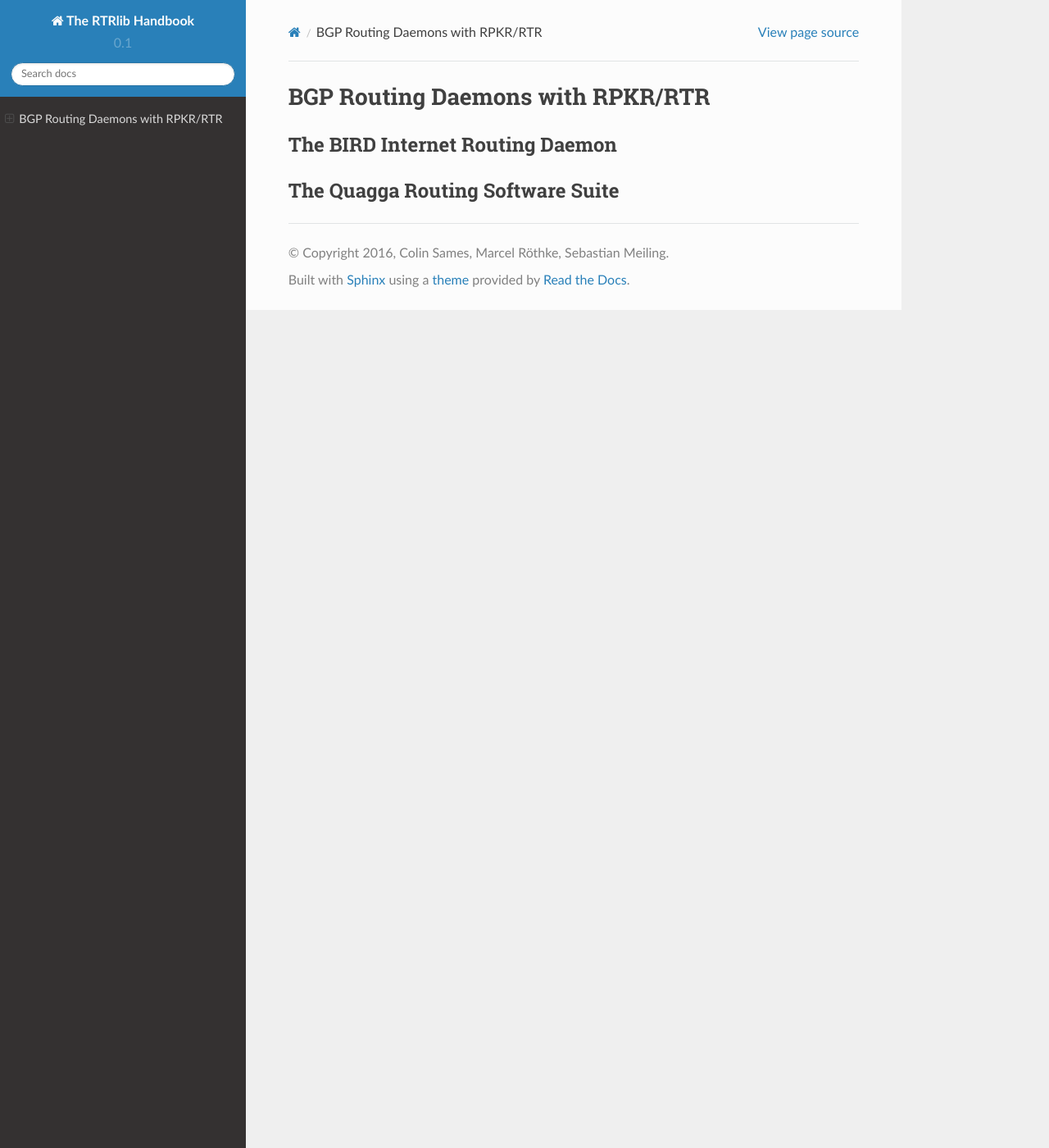
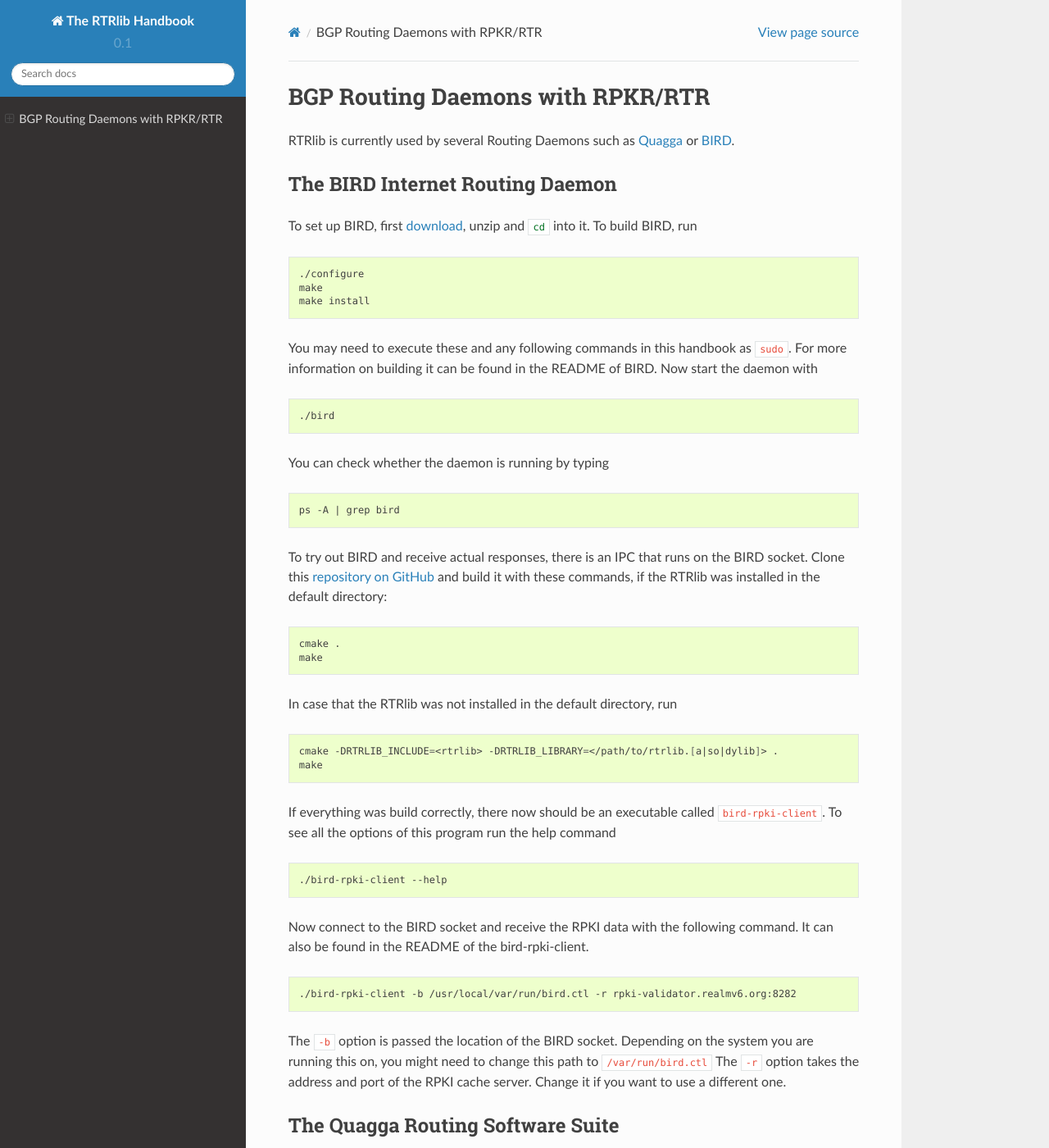
Before and after one commit to rtrlib/handbook, a Sphinx documentation site: the page built from source/bgprd.rst, in a window 1280 px wide and 1400 px high. Shown: the whole window at 82% size. Built offline with Sphinx 7.4.7 and the Read the Docs theme 2.0.0, drawn with Linux system fonts in a browser that asks for light colours; some of the changed text lies outside the part shown.

Commit message:
Add first setup for BIRD.

```diff
--- a/source/bgprd.rst
+++ b/source/bgprd.rst
@@ -1,8 +1,69 @@
 BGP Routing Daemons with RPKR/RTR
 =================================
+
+RTRlib is currently used by several Routing Daemons such as `Quagga <http://www.nongnu.org/quagga/>`_ or `BIRD <http://bird.network.cz/>`_.
 
 The BIRD Internet Routing Daemon
 --------------------------------
 
+.. role:: bash(code)
+  :language: bash
+
+To set up BIRD, first `download <http://bird.network.cz/?download>`_, unzip and :bash:`cd` into it. To build BIRD, run
+
+.. code-block:: bash
+
+  ./configure
+  make
+  make install
+
+You may need to execute these and any following commands in this handbook as :bash:`sudo`. For more information on building it can be found in the README of BIRD.
+Now start the daemon with
+
+.. code-block:: bash
+
+  ./bird
+
+You can check whether the daemon is running by typing
+
+.. code-block:: bash
+
+  ps -A | grep bird
+
+To try out BIRD and receive actual responses, there is an IPC that runs on the BIRD socket. Clone this `repository on GitHub <https://github.com/rtrlib/bird-rtrlib-cli>`_
+and build it with these commands, if the RTRlib was installed in the default directory:
+
+.. code-block:: bash
+
+  cmake .
+  make
+
+In case that the RTRlib was not installed in the default directory, run
+
+.. code-block:: bash
+
+  cmake -DRTRLIB_INCLUDE=<rtrlib> -DRTRLIB_LIBRARY=</path/to/rtrlib.[a|so|dylib]> .
+  make
+
+If everything was build correctly, there now should be an executable called :bash:`bird-rpki-client`. To see all the options of this program run the help command
+
+.. code-block:: bash
+
+  ./bird-rpki-client --help
+
+Now connect to the BIRD socket and receive the RPKI data with the following command. It can also be found in the README of the bird-rpki-client.
+
+.. code-block:: bash
+
+  ./bird-rpki-client -b /usr/local/var/run/bird.ctl -r rpki-validator.realmv6.org:8282
+
+The :bash:`-b` option is passed the location of the BIRD socket. Depending on the system you are running this on, you might need to change this path to :bash:`/var/run/bird.ctl`
+The :bash:`-r` option takes the address and port of the RPKI cache server. Change it if you want to use a different one.
+
 The Quagga Routing Software Suite
 ---------------------------------
+
+A Routing Daemon such as Quagga implements TCP/IP routing via protocols such as OSPF, RIP and BGP. It acts as a router that fetches and shares routing information
+with other routers. Regarding BGP, Quagga supports version 4.
+An unofficial release implements support for the RPKI so BGP updates can be verified against a ROA. Doing so requires the support of the RTRlib so Quagga can
+initialize a connection to a cache server using the RTR protocol.
```
